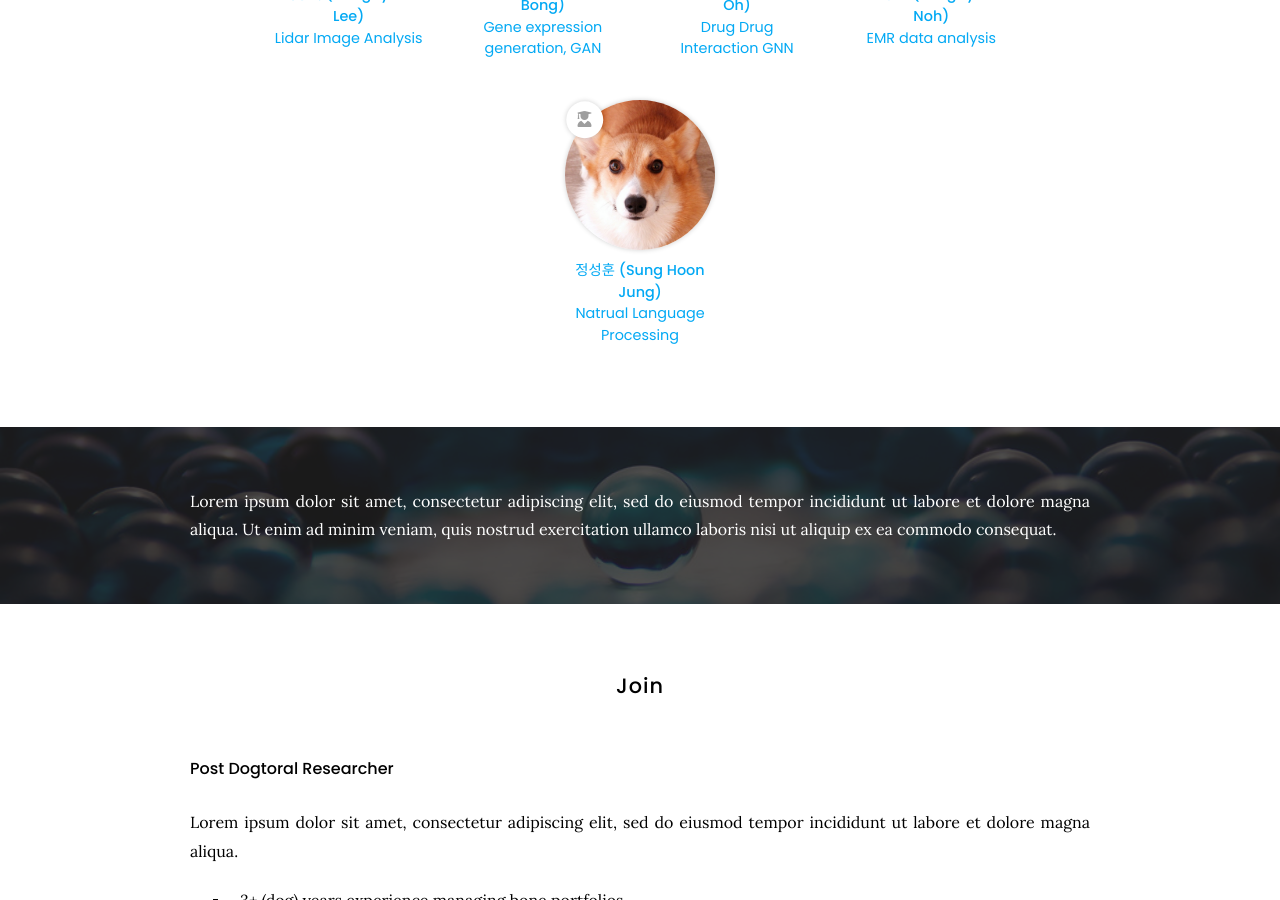
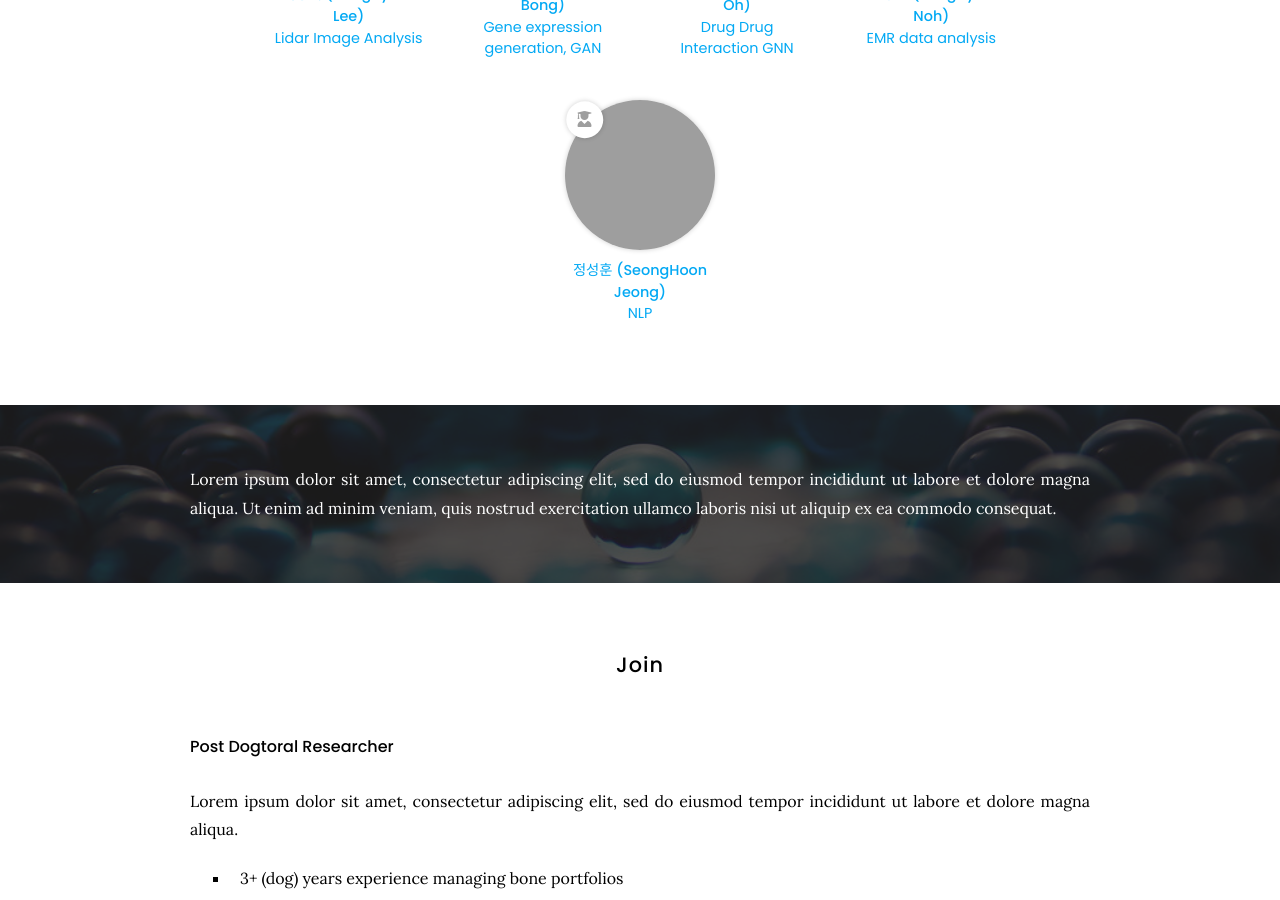
Before and after one commit to ailab-mju/ailab-mju.github.io, a Jekyll site: the page built from team/index.md, in a window 1280 px wide and 900 px high, scrolled down 1089 px. Built offline with Jekyll 4.4.1, drawn with Linux system fonts in a browser that asks for light colours; grey boxes are pictures that could not be loaded.

Commit message:
Update and rename sunghoon_jung.md to seonghoon_jeong.md

```diff
--- a/_members/sunghoon_jung.md
+++ b/_members/seonghoon_jeong.md
@@ -1,7 +1,7 @@
 ---
-name: 정성훈 (Sung Hoon Jung)
-image: images/member.jpg
-description: Natrual Language Processing
+name: 정성훈 (SeongHoon Jeong)
+image: images/jsh.jpg
+description: NLP
 role: undergrad
 group: intern
 links:
```
